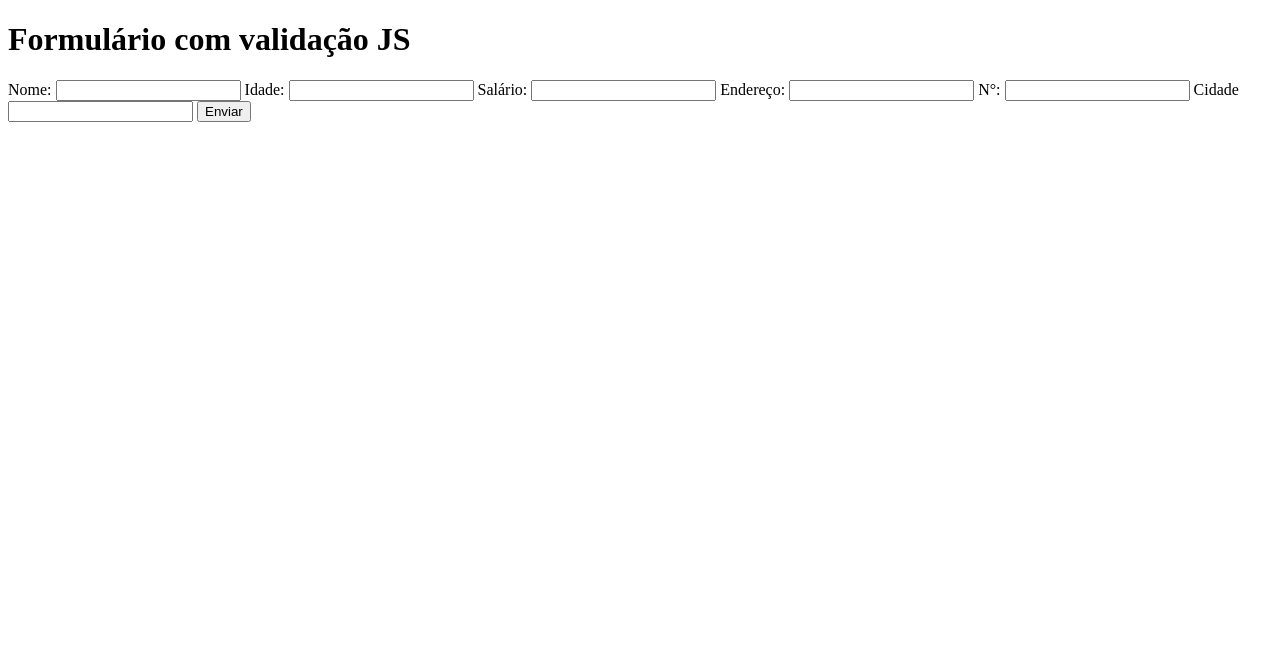
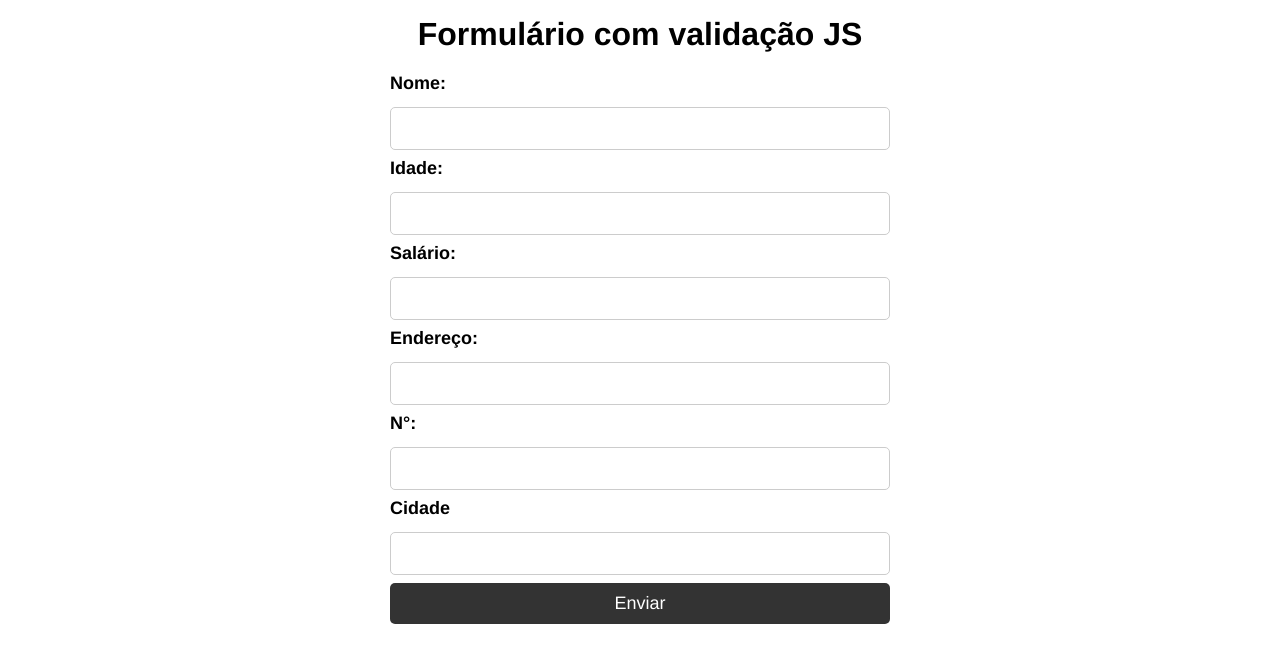
Before and after one commit to CGarroni/formulario-js, a plain HTML site: page index.html in a window 1280 px wide. Drawn offline with Linux system fonts and the light colour scheme.

Commit message:
concluido estilização do css e o scripts foi linkado ao html

```diff
--- a/index.html
+++ b/index.html
@@ -4,6 +4,8 @@
     <meta charset="UTF-8">
     <meta http-equiv="X-UA-Compatible" content="IE=edge">
     <meta name="viewport" content="width=device-width, initial-scale=1.0">
+    <link rel="stylesheet" href="./styles.css">
+    <script src="./scripts.js"></script>
     <title>Formulário JavaScript</title>
 </head>
 <body>
--- a/styles.css
+++ b/styles.css
@@ -0,0 +1,48 @@
+* {
+    margin: 0;
+    padding: 0;
+    box-sizing: border-box;
+    font-family: helvetica;
+}
+
+body {
+    padding: 1rem;
+}
+
+h1 {
+    text-align: center;
+    margin-bottom: 20px;
+}
+
+form {
+    display: flex;
+    flex-direction: column;
+    gap: 0.5rem;
+    width: 500px;
+    margin: 0 auto;
+}
+
+label {
+    font-weight: bold;
+    margin-bottom: 5px;
+    font-size: 18px;
+}
+
+input {
+    width: 100%;
+    padding: 10px;
+    border: 1px solid #ccc;
+    border-radius: 5px;
+    font-size: 18px;
+    cursor: pointer;
+}
+
+button {
+    padding: 10px;
+    border: none;
+    border-radius: 5px;
+    background-color: #333;
+    color: #fff;
+    font-size: 18px;
+    cursor: pointer;
+}
```
